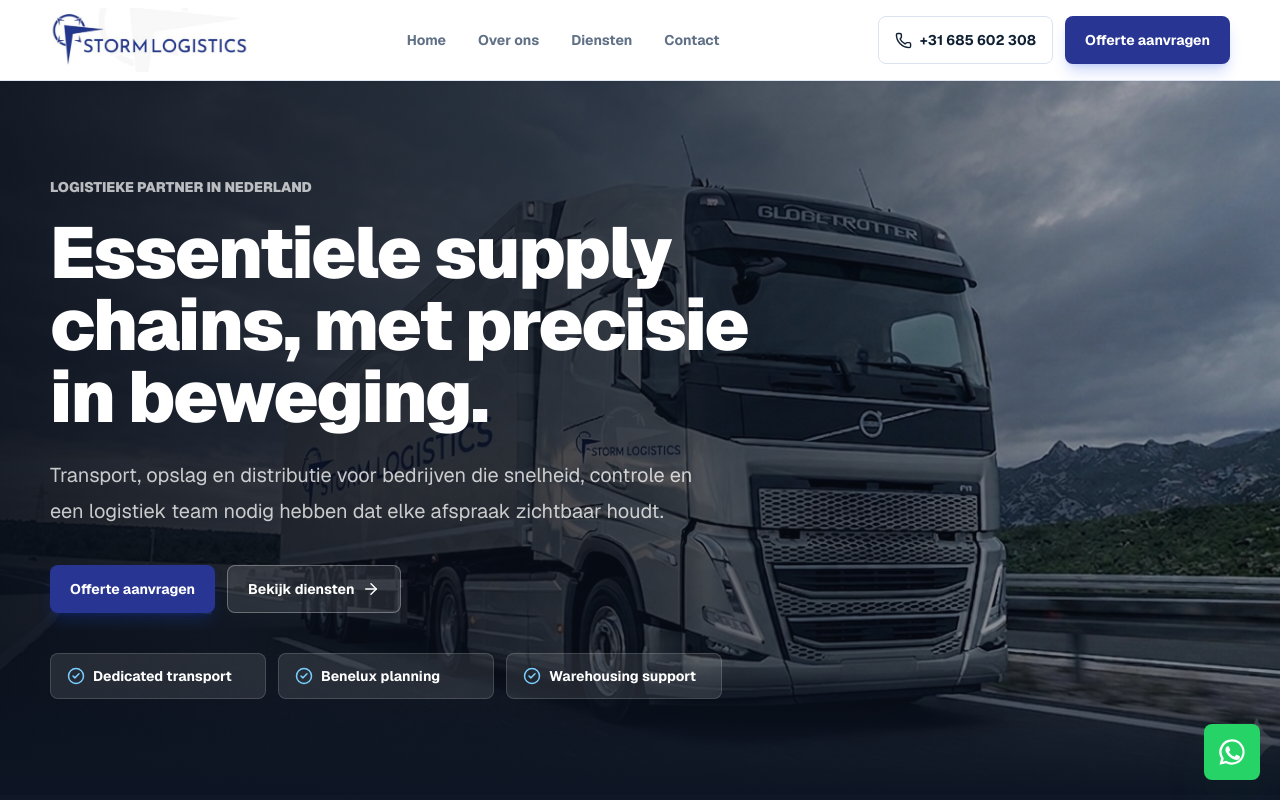
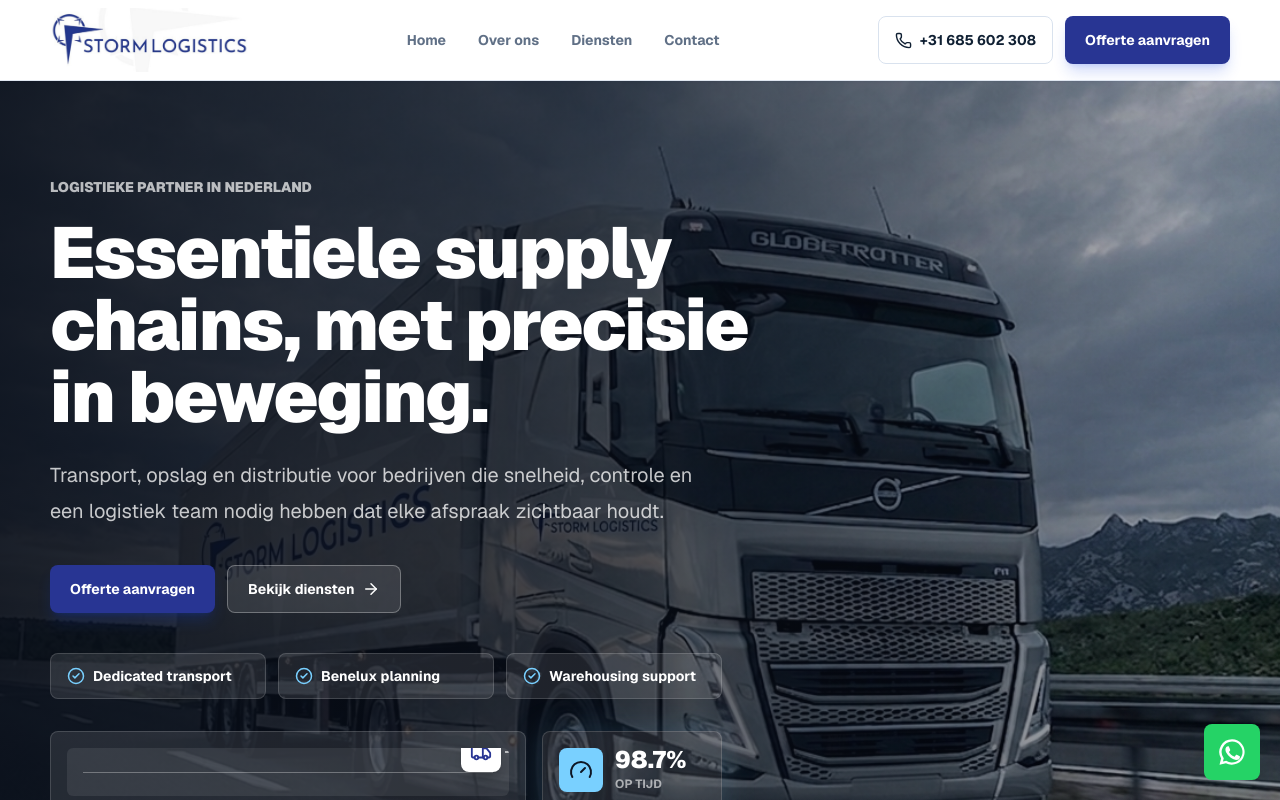
Before and after one commit to emircansuleymanoglu/stormsonhali, a Next.js app: page / in a window 1280 px wide. Shown: the top 800 px of the page. Built offline with nearby package versions, Linux system fonts and the light colour scheme.

Commit message:
Add animated logistics indicators

```diff
--- a/src/app/globals.css
+++ b/src/app/globals.css
@@ -83,6 +83,26 @@
   animation-range: entry 0% cover 28%;
 }
 
+.truck-runner {
+  animation: truck-run 4.8s ease-in-out infinite;
+}
+
+.truck-runner::after {
+  position: absolute;
+  right: -26px;
+  width: 22px;
+  height: 2px;
+  content: "";
+  background: rgba(255, 255, 255, 0.62);
+  box-shadow:
+    10px 0 0 rgba(255, 255, 255, 0.36),
+    19px 0 0 rgba(255, 255, 255, 0.2);
+}
+
+.speed-card {
+  animation: speed-breathe 2.8s ease-in-out infinite;
+}
+
 @keyframes rise-in {
   from {
     opacity: 0;
@@ -92,6 +112,39 @@
   to {
     opacity: 1;
     transform: translateY(0);
+  }
+}
+
+@keyframes truck-run {
+  0% {
+    left: 8px;
+    transform: translateY(-50%) translateX(-18px);
+  }
+
+  45% {
+    left: calc(100% - 48px);
+    transform: translateY(-50%) translateX(0);
+  }
+
+  55% {
+    left: calc(100% - 48px);
+    transform: translateY(-50%) translateX(0);
+  }
+
+  100% {
+    left: 8px;
+    transform: translateY(-50%) translateX(-18px);
+  }
+}
+
+@keyframes speed-breathe {
+  0%,
+  100% {
+    box-shadow: 0 0 0 rgba(121, 208, 255, 0);
+  }
+
+  50% {
+    box-shadow: 0 0 34px rgba(121, 208, 255, 0.18);
   }
 }
 
--- a/src/app/page.tsx
+++ b/src/app/page.tsx
@@ -4,9 +4,11 @@
   BadgeCheck,
   CheckCircle2,
   Clock3,
+  Gauge,
   PackageCheck,
   Route,
   ShieldCheck,
+  Truck,
 } from "lucide-react";
 import { ButtonLink } from "@/components/button-link";
 import { ContactForm } from "@/components/contact-form";
@@ -127,6 +129,32 @@
                   {item}
                 </div>
               ))}
+            </div>
+            <div className="mt-8 grid max-w-2xl gap-4 sm:grid-cols-[1fr_180px]">
+              <div className="rounded-lg border border-white/15 bg-white/10 p-4 backdrop-blur">
+                <div className="relative h-12 overflow-hidden rounded-md bg-white/8">
+                  <div className="absolute left-4 right-4 top-1/2 h-px bg-white/30" />
+                  <div className="truck-runner absolute top-1/2 grid size-10 -translate-y-1/2 place-items-center rounded-lg bg-white text-brand shadow-lg shadow-black/20">
+                    <Truck size={22} />
+                  </div>
+                </div>
+                <p className="mt-3 text-sm font-bold text-white/72">
+                  Live routeplanning met actieve opvolging
+                </p>
+              </div>
+              <div className="speed-card rounded-lg border border-white/15 bg-white/10 p-4 backdrop-blur">
+                <div className="flex items-center gap-3">
+                  <span className="grid size-11 place-items-center rounded-lg bg-[#79d0ff] text-[#0d1524]">
+                    <Gauge size={24} />
+                  </span>
+                  <div>
+                    <p className="text-2xl font-black leading-none">98.7%</p>
+                    <p className="mt-1 text-xs font-bold uppercase text-white/60">
+                      op tijd
+                    </p>
+                  </div>
+                </div>
+              </div>
             </div>
           </div>
         </div>
```
